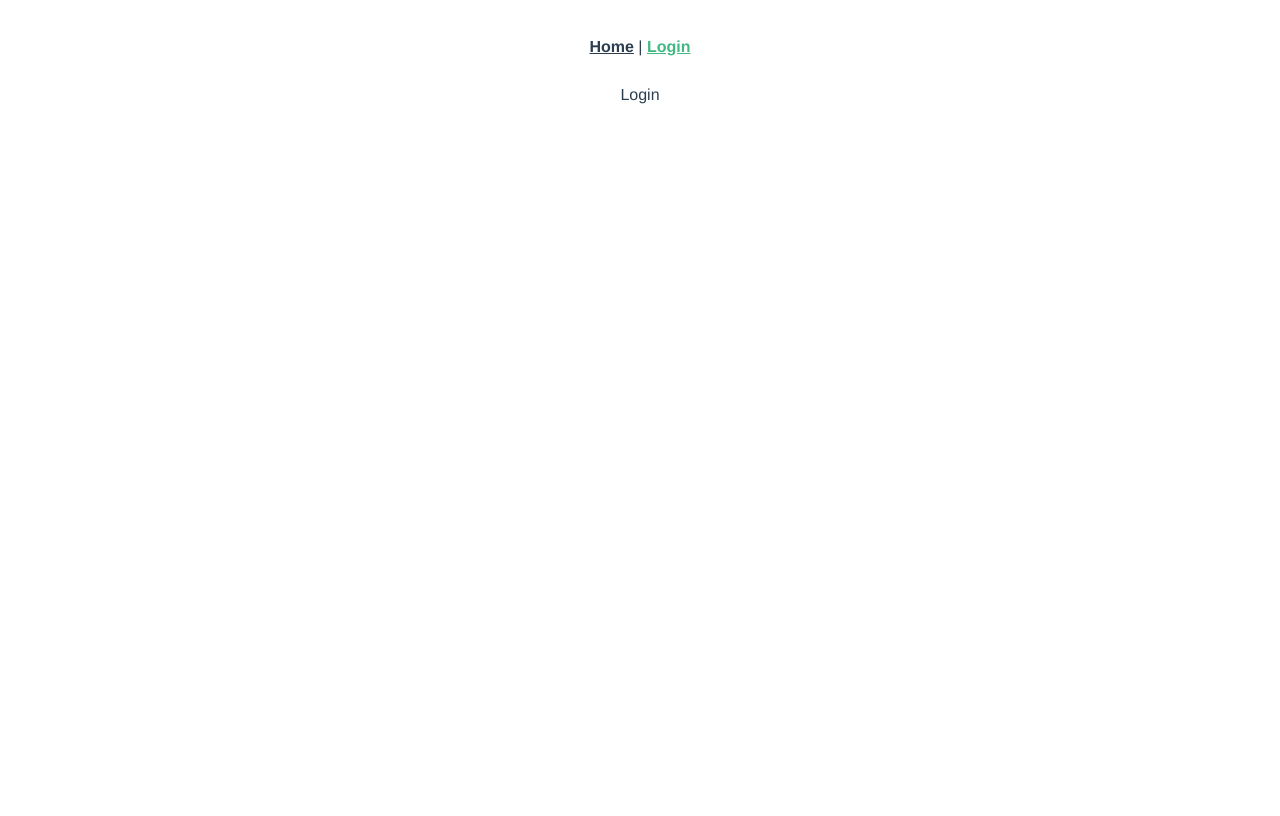
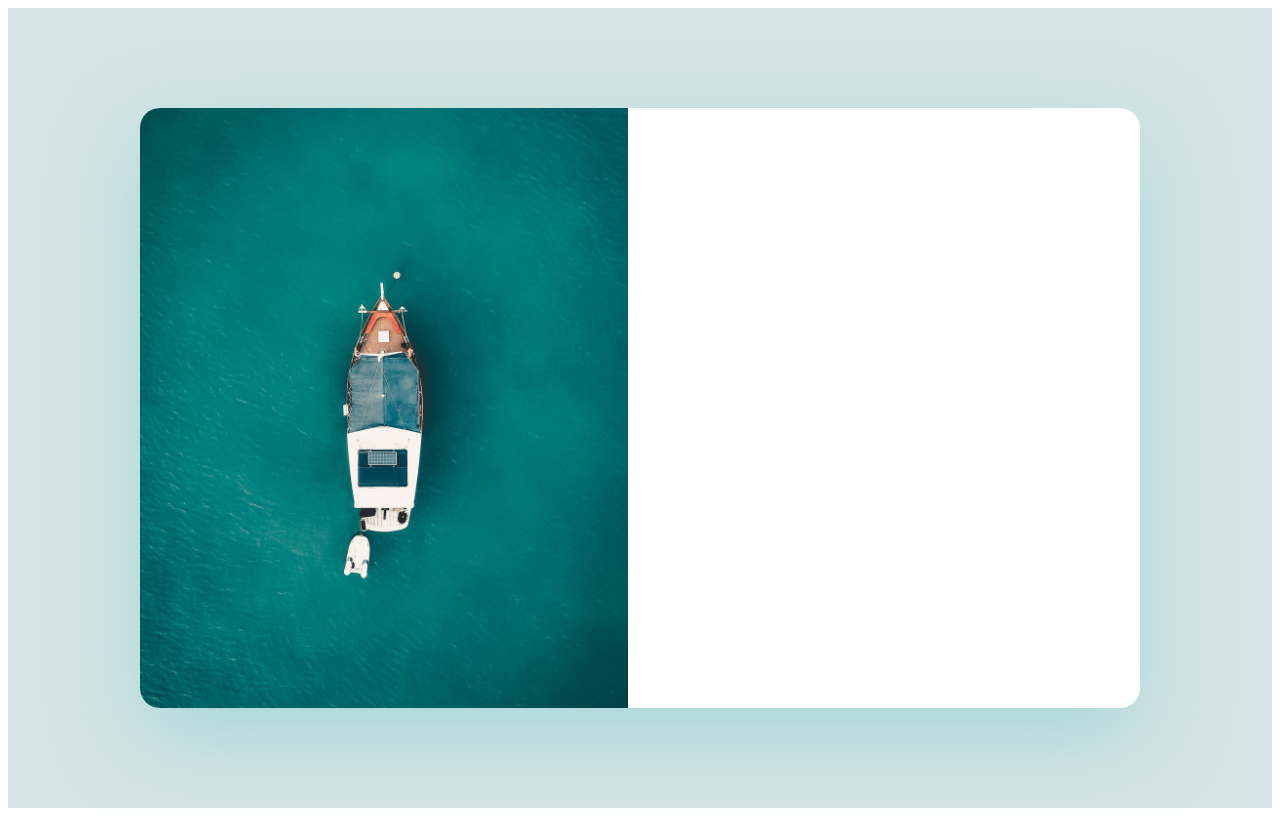
Before and after one commit to kobancheg/easyChat, a Vue app: page /login in a window 1280 px wide. Built offline with nearby package versions, Linux system fonts and the light colour scheme.

Commit message:
connection ElementUi

```diff
--- a/public/index.html
+++ b/public/index.html
@@ -1,5 +1,6 @@
 <!DOCTYPE html>
 <html lang="en">
+
 <head>
   <meta charset="utf-8">
   <meta http-equiv="X-UA-Compatible" content="IE=edge">
@@ -7,11 +8,14 @@
   <link rel="icon" href="<%= BASE_URL %>favicon.ico">
   <title><%= htmlWebpackPlugin.options.title %></title>
 </head>
+
 <body>
   <noscript>
-      <strong>We're sorry but <%= htmlWebpackPlugin.options.title %> doesn't work properly without JavaScript enabled. Please enable it to continue.</strong>
+    <strong>We're sorry but <%= htmlWebpackPlugin.options.title %> doesn't work properly without JavaScript enabled.
+      Please enable it to continue.</strong>
   </noscript>
   <div id="app"></div>
   <!-- built files will be auto injected -->
 </body>
+
 </html>
--- a/src/App.vue
+++ b/src/App.vue
@@ -1,9 +1,5 @@
 <template>
   <div id="app">
-    <div id="nav">
-      <router-link to="/">Home</router-link> |
-      <router-link to="/login">Login</router-link>
-    </div>
     <router-view/>
   </div>
 </template>
@@ -13,20 +9,6 @@
   font-family: Avenir, Helvetica, Arial, sans-serif;
   -webkit-font-smoothing: antialiased;
   -moz-osx-font-smoothing: grayscale;
-  text-align: center;
-  color: #2c3e50;
 }
 
-#nav {
-  padding: 30px;
-}
-
-#nav a {
-  font-weight: bold;
-  color: #2c3e50;
-}
-
-#nav a.router-link-exact-active {
-  color: #42b983;
-}
 </style>
--- a/src/components/HelloWorld.vue
+++ /dev/null
@@ -1,60 +0,0 @@
-<template>
-  <div class="hello">
-    <h1>{{ msg }}</h1>
-    <p>
-      For a guide and recipes on how to configure / customize this project,<br>
-      check out the
-      <a href="https://cli.vuejs.org" target="_blank" rel="noopener">vue-cli documentation</a>.
-    </p>
-    <h3>Installed CLI Plugins</h3>
-    <ul>
-      <li><a href="https://github.com/vuejs/vue-cli/tree/dev/packages/%40vue/cli-plugin-babel" target="_blank" rel="noopener">babel</a></li>
-      <li><a href="https://github.com/vuejs/vue-cli/tree/dev/packages/%40vue/cli-plugin-router" target="_blank" rel="noopener">router</a></li>
-      <li><a href="https://github.com/vuejs/vue-cli/tree/dev/packages/%40vue/cli-plugin-vuex" target="_blank" rel="noopener">vuex</a></li>
-      <li><a href="https://github.com/vuejs/vue-cli/tree/dev/packages/%40vue/cli-plugin-eslint" target="_blank" rel="noopener">eslint</a></li>
-    </ul>
-    <h3>Essential Links</h3>
-    <ul>
-      <li><a href="https://vuejs.org" target="_blank" rel="noopener">Core Docs</a></li>
-      <li><a href="https://forum.vuejs.org" target="_blank" rel="noopener">Forum</a></li>
-      <li><a href="https://chat.vuejs.org" target="_blank" rel="noopener">Community Chat</a></li>
-      <li><a href="https://twitter.com/vuejs" target="_blank" rel="noopener">Twitter</a></li>
-      <li><a href="https://news.vuejs.org" target="_blank" rel="noopener">News</a></li>
-    </ul>
-    <h3>Ecosystem</h3>
-    <ul>
-      <li><a href="https://router.vuejs.org" target="_blank" rel="noopener">vue-router</a></li>
-      <li><a href="https://vuex.vuejs.org" target="_blank" rel="noopener">vuex</a></li>
-      <li><a href="https://github.com/vuejs/vue-devtools#vue-devtools" target="_blank" rel="noopener">vue-devtools</a></li>
-      <li><a href="https://vue-loader.vuejs.org" target="_blank" rel="noopener">vue-loader</a></li>
-      <li><a href="https://github.com/vuejs/awesome-vue" target="_blank" rel="noopener">awesome-vue</a></li>
-    </ul>
-  </div>
-</template>
-
-<script>
-export default {
-  name: 'HelloWorld',
-  props: {
-    msg: String,
-  },
-};
-</script>
-
-<!-- Add "scoped" attribute to limit CSS to this component only -->
-<style scoped>
-h3 {
-  margin: 40px 0 0;
-}
-ul {
-  list-style-type: none;
-  padding: 0;
-}
-li {
-  display: inline-block;
-  margin: 0 10px;
-}
-a {
-  color: #42b983;
-}
-</style>
--- a/src/views/Home.vue
+++ b/src/views/Home.vue
@@ -1,18 +1,12 @@
 <template>
   <div class="home">
-    <img alt="Vue logo" src="../assets/logo.png">
-    <HelloWorld msg="Welcome to Your Vue.js App"/>
+    Home
   </div>
 </template>
 
 <script>
-// @ is an alias to /src
-import HelloWorld from '@/components/HelloWorld.vue';
 
 export default {
   name: 'Home',
-  components: {
-    HelloWorld,
-  },
 };
 </script>
--- a/src/views/Login.vue
+++ b/src/views/Login.vue
@@ -1,3 +1,52 @@
 <template>
-  <div>Login</div>
+  <div class="login-page">
+    <div class="login-form-wrap">
+      <div class="login-form-img">
+        <img src="@/assets/login-page-bg.png" alt="">
+      </div>
+      <!-- LoginForm -->
+    </div>
+  </div>
 </template>
+
+<script>
+export default {
+  name: 'Login',
+};
+</script>
+
+<style scoped>
+.login-page {
+  background-color: #d5e4e4;
+  height: 100vh;
+  min-height: 780px;
+  display: flex;
+  justify-content: center;
+  align-items: center;
+}
+
+.login-form-wrap {
+  width: 100%;
+  max-width: 1000px;
+  background-color: #fff;
+  border-radius: 20px;
+  display: flex;
+  align-items: center;
+  box-shadow: 0 30px 90px #a7d7d9;
+  height: 600px;
+  overflow: hidden;
+}
+
+.login-form-image {
+  height: 100%;
+  overflow: hidden;
+}
+
+.login-form-image img {
+  height: 100%;
+  display: block;
+  transform: scale(1.2);
+}
+
+
+</style>
```
Also changed, not shown: src/plugins/element-ui/index.js (added, +10 -0 lines), src/assets/login-page-bg.png (added). Lines whose indentation alone changed are shown as unchanged.
